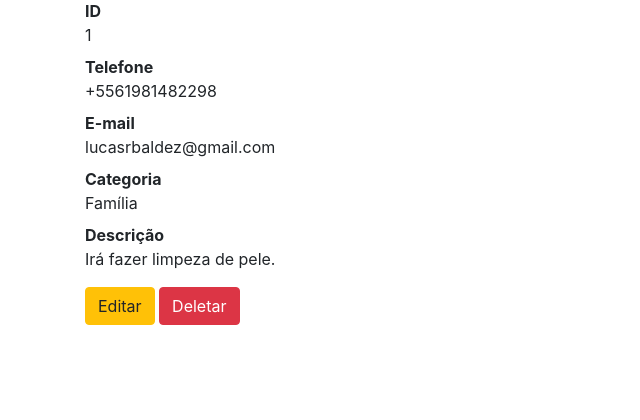
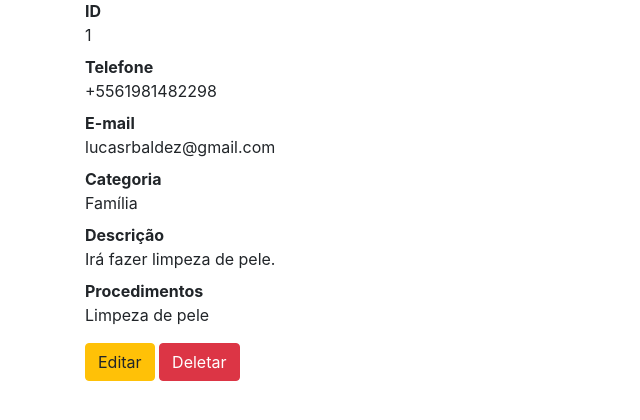
Before and after one commit to LucasBaldez/Studio, a Django app: page /1 in a window 1280 px wide. Shown: the part 247-667 px from the top of the page, without its empty margins (0-640 px from the left). Run offline with Django 3.2, Linux system fonts and the light colour scheme; data comes from the database, SQL or seed files in the repository; some libraries are stand-ins or nearby versions.

Commit message:
Cração dos procedimentos dos contatos.

```diff
--- a/contatos/templates/contatos/ver_contato.html
+++ b/contatos/templates/contatos/ver_contato.html
@@ -19,6 +19,16 @@
           <dd>
            {{contato.descricao}}
           </dd>
+
+        <dt>Procedimentos</dt>
+        {% if procedimentos %}
+          <dt>
+          {% for procedimento in procedimentos %}
+            <dd>{{ procedimento }}</dd>
+          {% endfor %}
+          </dt>
+        {% endif %}
+
         </dl>
 
           <button type="button" class="btn btn-warning">Editar</button>
--- a/contatos/views.py
+++ b/contatos/views.py
@@ -1,6 +1,6 @@
 from django.shortcuts import render, get_object_or_404, redirect
 from django.http import Http404
-from .models import Contato
+from .models import Contato, Procedimento
 from django.db.models import Q, Value
 from django.db.models.functions import Concat
 from django.contrib import messages
@@ -14,9 +14,11 @@ def index(request):
 
 def ver_contato(request, contato_id):
     ##contato = Contato.objects.get(id=contato_id)
-    contato = get_object_or_404(Contato,id=contato_id) #tratamento de erro se o ID não for encontrado
+    contato = get_object_or_404(Contato,id=contato_id) #tratamento de erro se o ID não for encontrado]
+    procedimentos = contato.procedimento.all() #pega todos os procedimentos do contato
     return render(request, 'contatos/ver_contato.html', {
-        'contato' : contato
+        'contato' : contato,
+        'procedimentos' : procedimentos
     })
 
 def busca(request):
```
